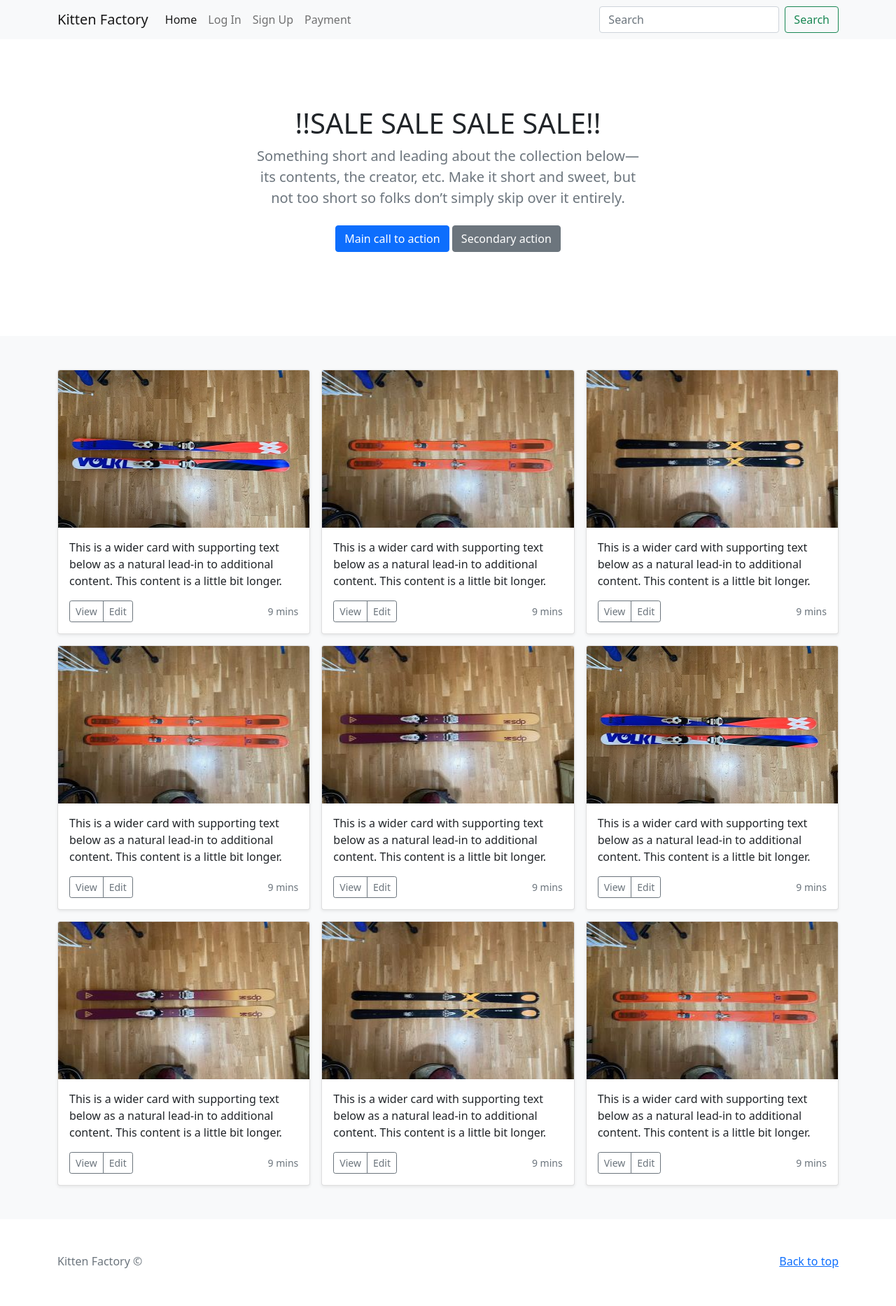
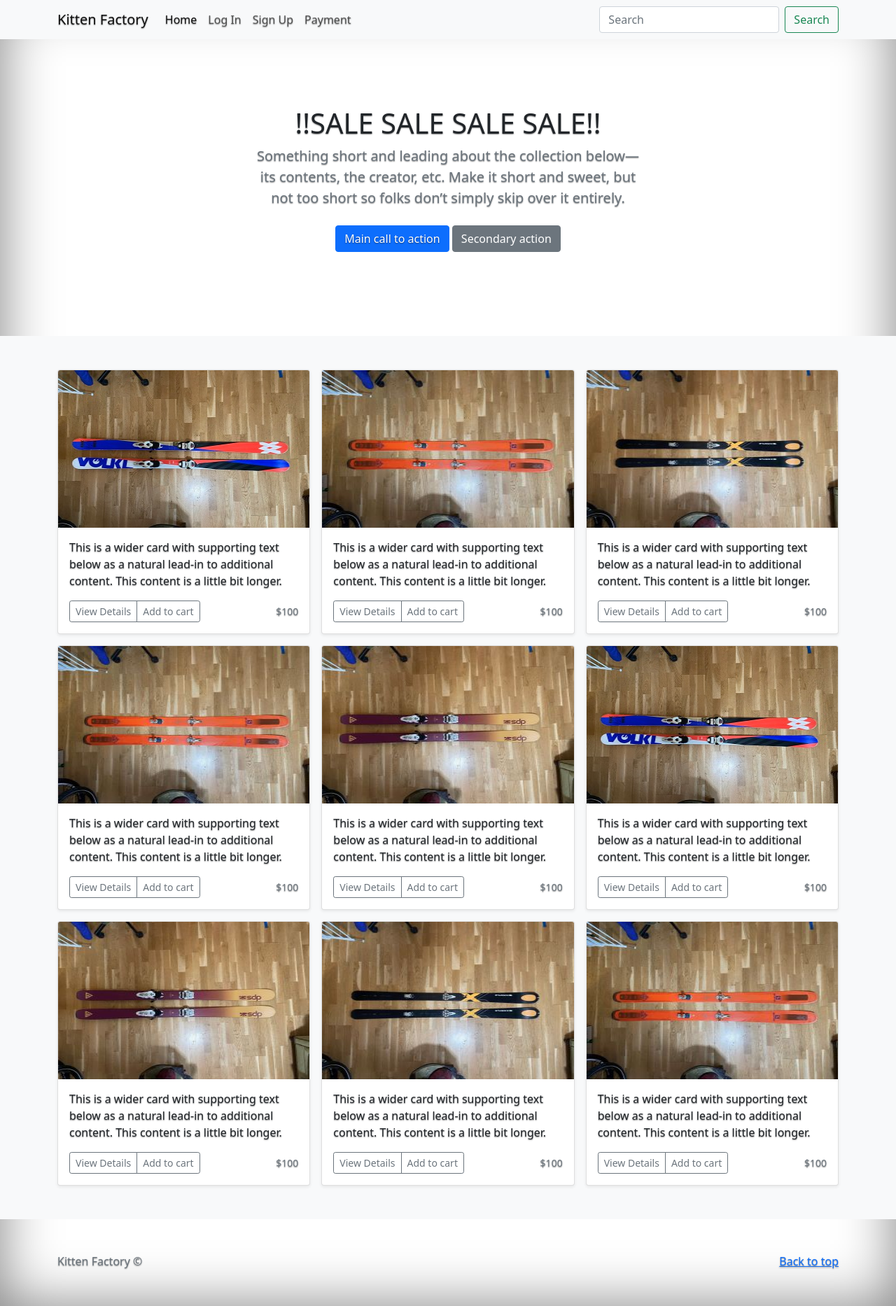
Before and after one commit to nhuntington11/kfactory, a PHP site: page / in a window 1280 px wide. Shown: the whole page at 70% size. Run offline with PHP 8.4, Linux system fonts and the light colour scheme.

Commit message:
added index cart stuffs

```diff
--- a/index.php
+++ b/index.php
@@ -6,7 +6,12 @@
     <meta name="description" content="">
     <title>Kitten Factory</title>
     <!-- Bootstrap core CSS -->
-<link href="css/bootstrap.min.css" rel="stylesheet">
+	<link href="css/style.css" rel="stylesheet">
+	<link href="css/bootstrap.min.css" rel="stylesheet">
+
+	<!-- javascripts -->
+    <script src="js/bootstrap.bundle.min.js"></script>
+	<script src="js/script.js"></script>
 
     <style>
       .bd-placeholder-img {
@@ -75,6 +80,7 @@
   </section>
 
   <div class="album py-5 bg-light">
+  <div class="wrapper">
     <div class="container">
 
       <div class="row row-cols-1 row-cols-sm-2 row-cols-md-3 g-3">
@@ -85,10 +91,10 @@
               <p class="card-text">This is a wider card with supporting text below as a natural lead-in to additional content. This content is a little bit longer.</p>
               <div class="d-flex justify-content-between align-items-center">
                 <div class="btn-group">
-                  <button type="button" class="btn btn-sm btn-outline-secondary">View</button>
-                  <button type="button" class="btn btn-sm btn-outline-secondary">Edit</button>
+                  <button type="button" class="btn btn-sm btn-outline-secondary">View Details</button>
+                  <button type="button" class="btn btn-sm btn-outline-secondary">Add to cart</button>
                 </div>
-                <small class="text-muted">9 mins</small>
+                <small class="text-muted">$100</small>
               </div>
             </div>
           </div>
@@ -100,10 +106,10 @@
               <p class="card-text">This is a wider card with supporting text below as a natural lead-in to additional content. This content is a little bit longer.</p>
               <div class="d-flex justify-content-between align-items-center">
                 <div class="btn-group">
-                  <button type="button" class="btn btn-sm btn-outline-secondary">View</button>
-                  <button type="button" class="btn btn-sm btn-outline-secondary">Edit</button>
+                  <button type="button" class="btn btn-sm btn-outline-secondary">View Details</button>
+                  <button type="button" class="btn btn-sm btn-outline-secondary">Add to cart</button>
                 </div>
-                <small class="text-muted">9 mins</small>
+                <small class="text-muted">$100</small>
               </div>
             </div>
           </div>
@@ -115,10 +121,10 @@
               <p class="card-text">This is a wider card with supporting text below as a natural lead-in to additional content. This content is a little bit longer.</p>
               <div class="d-flex justify-content-between align-items-center">
                 <div class="btn-group">
-                  <button type="button" class="btn btn-sm btn-outline-secondary">View</button>
-                  <button type="button" class="btn btn-sm btn-outline-secondary">Edit</button>
+                  <button type="button" class="btn btn-sm btn-outline-secondary">View Details</button>
+                  <button type="button" class="btn btn-sm btn-outline-secondary">Add to cart</button>
                 </div>
-                <small class="text-muted">9 mins</small>
+                <small class="text-muted">$100</small>
               </div>
             </div>
           </div>
@@ -131,10 +137,10 @@
               <p class="card-text">This is a wider card with supporting text below as a natural lead-in to additional content. This content is a little bit longer.</p>
               <div class="d-flex justify-content-between align-items-center">
                 <div class="btn-group">
-                  <button type="button" class="btn btn-sm btn-outline-secondary">View</button>
-                  <button type="button" class="btn btn-sm btn-outline-secondary">Edit</button>
+                  <button type="button" class="btn btn-sm btn-outline-secondary">View Details</button>
+                  <button type="button" class="btn btn-sm btn-outline-secondary">Add to cart</button>
                 </div>
-                <small class="text-muted">9 mins</small>
+                <small class="text-muted">$100</small>
               </div>
             </div>
           </div>
@@ -146,10 +152,10 @@
               <p class="card-text">This is a wider card with supporting text below as a natural lead-in to additional content. This content is a little bit longer.</p>
               <div class="d-flex justify-content-between align-items-center">
                 <div class="btn-group">
-                  <button type="button" class="btn btn-sm btn-outline-secondary">View</button>
-                  <button type="button" class="btn btn-sm btn-outline-secondary">Edit</button>
+                  <button type="button" class="btn btn-sm btn-outline-secondary">View Details</button>
+                  <button type="button" class="btn btn-sm btn-outline-secondary">Add to cart</button>
                 </div>
-                <small class="text-muted">9 mins</small>
+                <small class="text-muted">$100</small>
               </div>
             </div>
           </div>
@@ -161,10 +167,10 @@
               <p class="card-text">This is a wider card with supporting text below as a natural lead-in to additional content. This content is a little bit longer.</p>
               <div class="d-flex justify-content-between align-items-center">
                 <div class="btn-group">
-                  <button type="button" class="btn btn-sm btn-outline-secondary">View</button>
-                  <button type="button" class="btn btn-sm btn-outline-secondary">Edit</button>
+                  <button type="button" class="btn btn-sm btn-outline-secondary">View Details</button>
+                  <button type="button" class="btn btn-sm btn-outline-secondary">Add to cart</button>
                 </div>
-                <small class="text-muted">9 mins</small>
+                <small class="text-muted">$100</small>
               </div>
             </div>
           </div>
@@ -177,10 +183,10 @@
               <p class="card-text">This is a wider card with supporting text below as a natural lead-in to additional content. This content is a little bit longer.</p>
               <div class="d-flex justify-content-between align-items-center">
                 <div class="btn-group">
-                  <button type="button" class="btn btn-sm btn-outline-secondary">View</button>
-                  <button type="button" class="btn btn-sm btn-outline-secondary">Edit</button>
+                  <button type="button" class="btn btn-sm btn-outline-secondary">View Details</button>
+                  <button type="button" class="btn btn-sm btn-outline-secondary">Add to cart</button>
                 </div>
-                <small class="text-muted">9 mins</small>
+                <small class="text-muted">$100</small>
               </div>
             </div>
           </div>
@@ -192,10 +198,10 @@
               <p class="card-text">This is a wider card with supporting text below as a natural lead-in to additional content. This content is a little bit longer.</p>
               <div class="d-flex justify-content-between align-items-center">
                 <div class="btn-group">
-                  <button type="button" class="btn btn-sm btn-outline-secondary">View</button>
-                  <button type="button" class="btn btn-sm btn-outline-secondary">Edit</button>
+                  <button type="button" class="btn btn-sm btn-outline-secondary">View Details</button>
+                  <button type="button" class="btn btn-sm btn-outline-secondary">Add to cart</button>
                 </div>
-                <small class="text-muted">9 mins</small>
+                <small class="text-muted">$100</small>
               </div>
             </div>
           </div>
@@ -207,17 +213,17 @@
               <p class="card-text">This is a wider card with supporting text below as a natural lead-in to additional content. This content is a little bit longer.</p>
               <div class="d-flex justify-content-between align-items-center">
                 <div class="btn-group">
-                  <button type="button" class="btn btn-sm btn-outline-secondary">View</button>
-                  <button type="button" class="btn btn-sm btn-outline-secondary">Edit</button>
+                  <button type="button" class="btn btn-sm btn-outline-secondary">View Details</button>
+                  <button type="button" class="btn btn-sm btn-outline-secondary">Add to cart</button>
                 </div>
-                <small class="text-muted">9 mins</small>
+                <small class="text-muted">$100</small>
               </div>
             </div>
           </div>
         </div>
     </div>
   </div>
-
+  </div>
 </main>
 
 <footer class="text-muted py-5">
@@ -228,10 +234,5 @@
     <p class="mb-1">Kitten Factory &copy;</p>
   </div>
 </footer>
-
-
-    <script src="js/bootstrap.bundle.min.js"></script>
-
-
   </body>
 </html>
```
Also changed, not shown: js/script.js (added).
